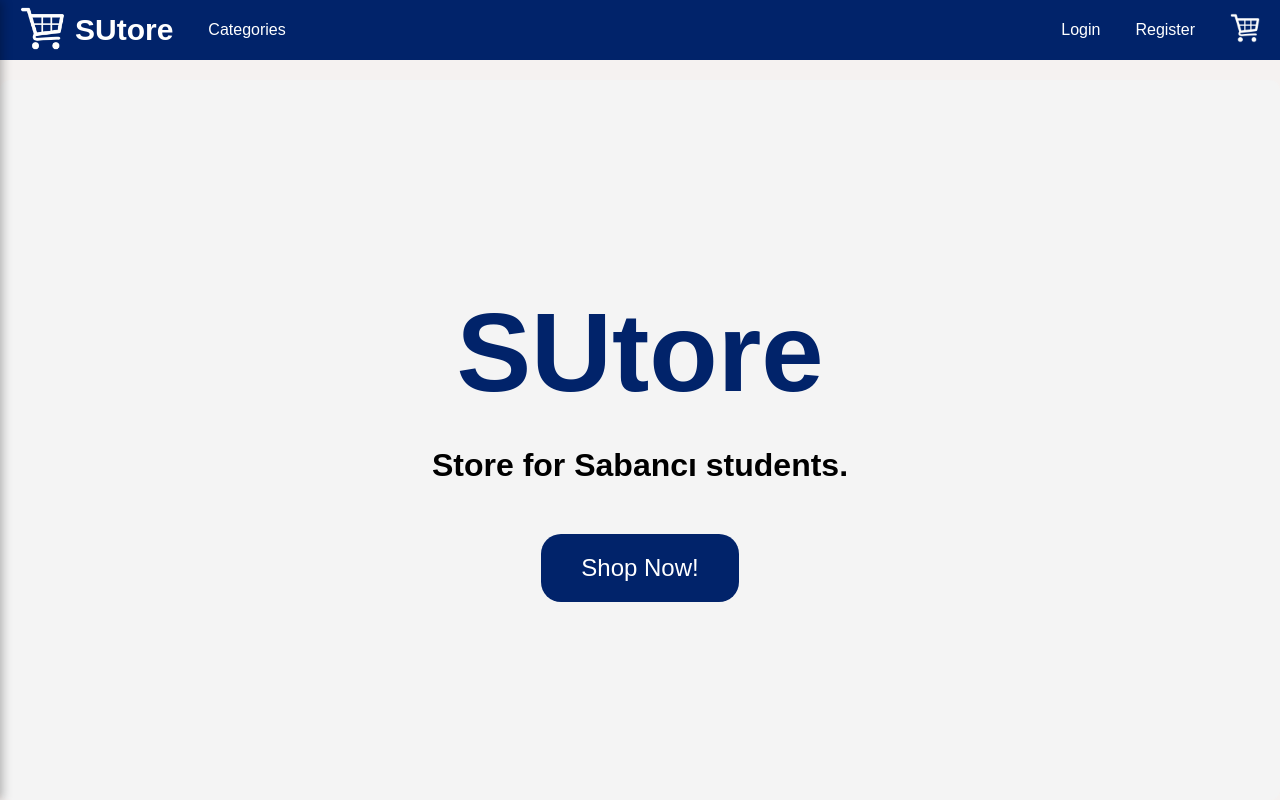
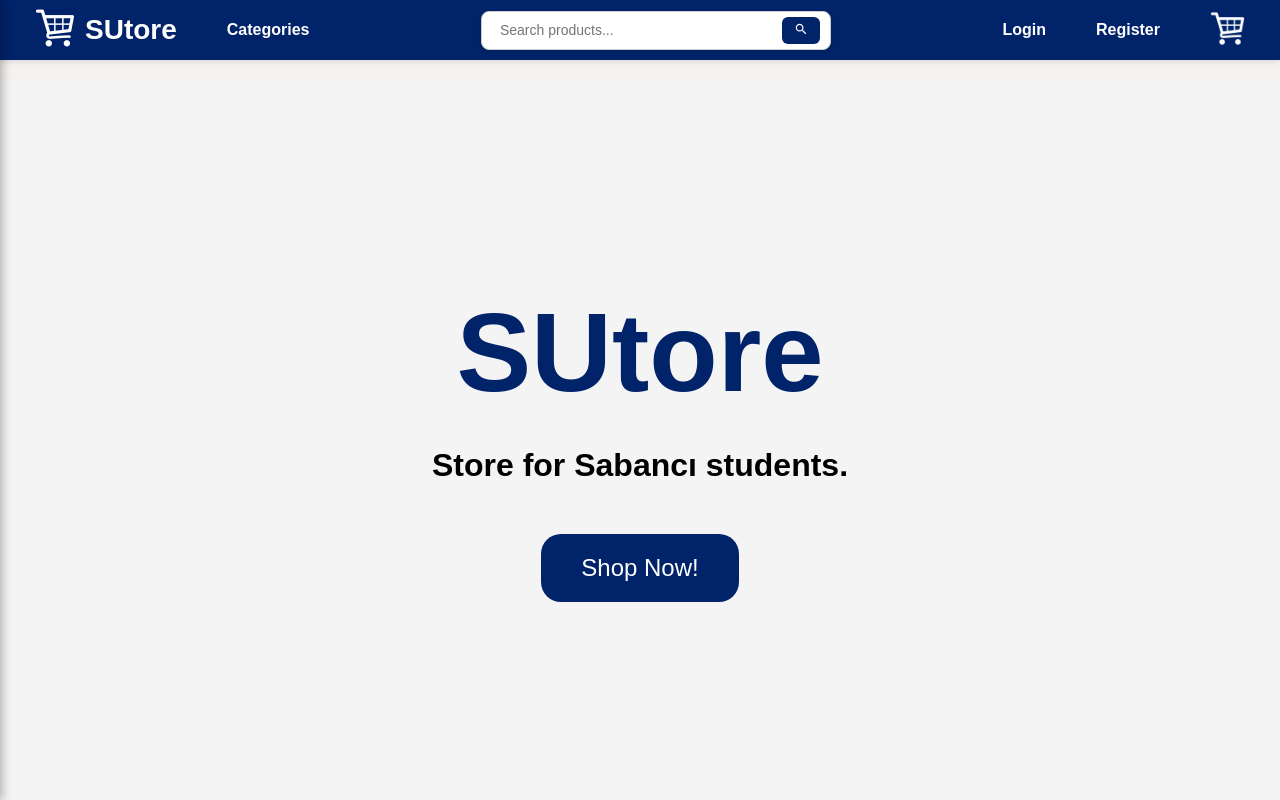
Before and after one commit to Furkyleon/SUtore, a React (Create React App) app in the folder frontend/: page / in a window 1280 px wide. Shown: the top 800 px of the page. Built offline with nearby package versions, Linux system fonts and the light colour scheme.

Commit message:
navbar and icons

```diff
--- a/frontend/src/Components/Categories/CategoryPage.css
+++ b/frontend/src/Components/Categories/CategoryPage.css
@@ -84,3 +84,34 @@ body {
   text-decoration: none;
   color: inherit;
 }
+
+/* Add styling for the sorting dropdown */
+.sort-dropdown {
+  display: flex;
+  justify-content: center;
+  align-items: center;
+  margin-bottom: 20px;
+  font-size: 16px;
+}
+
+.sort-dropdown label {
+  margin-right: 10px;
+  font-weight: bold;
+  color: #01236a;
+}
+
+.sort-dropdown select {
+  padding: 8px 12px;
+  font-size: 14px;
+  border-radius: 5px;
+  border: 1px solid #ddd;
+  background-color: #f4f4f4;
+  cursor: pointer;
+  color: #01236a;
+  transition: border-color 0.2s, box-shadow 0.2s;
+}
+
+.sort-dropdown select:hover {
+  border-color: #01236a;
+  box-shadow: 0 0 5px rgba(0, 0, 0, 0.2);
+}
--- a/frontend/src/Components/Categories/CategoryPage.jsx
+++ b/frontend/src/Components/Categories/CategoryPage.jsx
@@ -1,20 +1,49 @@
-import React from "react";
+import React, { useState } from "react";
 import { useParams, Link } from "react-router-dom";
 import "./CategoryPage.css";
 import products from "../../data/products";
 
 const CategoryPage = ({ addToCart }) => {
   const { categoryName } = useParams();
+  const [sortOrder, setSortOrder] = useState("asc"); // State for sorting order
+
+  // Filter products based on the category
   const filteredProducts = products.filter(
     (product) => product.category === categoryName
   );
 
+  // Sort products based on price and sortOrder
+  const sortedProducts = filteredProducts.sort((a, b) => {
+    return sortOrder === "asc"
+      ? a.price - b.price
+      : b.price - a.price;
+  });
+
+  // Handle sorting order change
+  const handleSortChange = (event) => {
+    setSortOrder(event.target.value);
+  };
+
   return (
     <div className="category-page-wrapper">
       <h1>{categoryName}</h1>
+
+      {/* Sort Dropdown */}
+      <div className="sort-dropdown">
+        <label htmlFor="sortOrder">Sort by Price: </label>
+        <select
+          id="sortOrder"
+          value={sortOrder}
+          onChange={handleSortChange}
+        >
+          <option value="asc">Low to High</option>
+          <option value="desc">High to Low</option>
+        </select>
+      </div>
+
       <div className="product-list">
-        {filteredProducts.length > 0 ? (
-          filteredProducts.map((product) => (
+        {sortedProducts.length > 0 ? (
+          sortedProducts.map((product) => (
             <div key={product.id} className="product-card">
               <Link to={`/product/${product.id}`}>
                 <img src={product.image} alt={product.name} />
--- a/frontend/src/Components/Navbar/Navbar.css
+++ b/frontend/src/Components/Navbar/Navbar.css
@@ -1,56 +1,82 @@
 .navbar {
-  font-family: Arial, sans-serif;
+  font-family: "Arial", sans-serif;
   background-color: #01236a;
   color: #fff;
-  padding: 0px 10px;
+  padding: 0px 20px;
   display: flex;
   align-items: center;
   justify-content: space-between;
   position: fixed;
   top: 0;
-  left: 0; /* Sağa kayıklığı düzeltmek için */
+  left: 0;
   width: 100%;
   height: 60px;
   z-index: 1000;
+  box-shadow: 0 2px 5px rgba(0, 0, 0, 0.1);
 }
 
 .navbar .nav-left {
   display: flex;
   align-items: center;
-  gap: 15px;
+  gap: 20px;
 }
 
 .navbar .nav-left a {
   color: #fff;
   text-decoration: none;
-  padding: 5px 10px;
+  padding: 5px 15px;
+  border-radius: 4px;
+  transition: background-color 0.3s ease, transform 0.2s ease;
+  font-weight: bold;
+}
+
+.navbar .nav-left .animation:hover {
+  background-color: #ff9800;
+  transform: scale(1.1);
 }
 
 .navbar .nav-left .logo {
-  width: 45px;
-  margin-right: -25px;
+  width: 40px;
+  margin-right: -200px;
+  transition: transform 0.3s ease;
+}
+
+.navbar .nav-left .logo:hover {
+  transform: rotate(10deg) scale(1.1);
 }
 
 .navbar .nav-left a.SUtore {
-  color: #fff;
   font-weight: bold;
-  font-size: 30px;
+  font-size: 28px;
 }
 
 .navbar .nav-right {
   display: flex;
   align-items: center;
-  gap: 15px;
+  gap: 20px;
 }
 
 .navbar .nav-right a {
   color: #fff;
   text-decoration: none;
-  padding: 5px 10px;
+  padding: 5px 15px;
+  border-radius: 4px;
+  font-weight: bold;
+  transition: background-color 0.3s ease, transform 0.2s ease;
+}
+
+.navbar .nav-right a:hover {
+  background-color: #ff9800;
+  transform: scale(1.1);
 }
 
 .navbar .nav-right .logo {
-  width: 30px;
+  width: 35px;
+  transition: transform 0.3s ease;
+}
+
+.navbar .nav-right .logo:hover {
+  transform: scale(1.2);
 }
 
 .navbar .sidebar {
@@ -58,16 +84,17 @@
   top: 0;
   left: 0;
   height: 100%;
-  width: 80%;
-  max-width: 300px;
+  width: 75%;
+  max-width: 320px;
   background-color: #f9f9f9;
   box-shadow: 2px 0 10px rgba(0, 0, 0, 0.3);
   z-index: 1001;
-  padding: 20px;
+  padding: 25px;
   display: flex;
   flex-direction: column;
   transform: translateX(-100%);
-  transition: transform 0.3s ease-in-out;
+  transition: transform 0.4s ease-in-out;
+  overflow-y: auto;
 }
 
 .navbar .sidebar-open {
@@ -77,26 +104,28 @@
 .navbar .close-button {
   background: none;
   border: none;
-  font-size: 24px;
-  color: #333;
+  font-size: 28px;
+  color: #ff5f5f;
   align-self: flex-end;
   cursor: pointer;
-  transition: color 0.2s ease;
+  transition: color 0.3s ease, transform 0.3s ease;
 }
 
 .navbar .close-button:hover {
-  color: #ff5f5f;
+  color: #ff9800;
+  transform: rotate(90deg);
 }
 
 .navbar .sidebar h2 {
-  font-size: 18px;
+  font-size: 20px;
   font-weight: bold;
-  margin-bottom: 20px;
+  margin-bottom: 25px;
   color: #01236a;
+  text-shadow: 1px 1px 2px #f9f9f9;
 }
 
 .navbar .sidebar-menu {
-  list-style-type: none;
+  list-style: none;
   padding: 0;
   margin: 0;
 }
@@ -106,28 +135,76 @@
 }
 
 .navbar .sidebar-menu li a {
-  color: #333;
+  color: #01236a;
   text-decoration: none;
-  font-size: 16px;
+  font-size: 18px;
+  font-weight: bold;
   display: flex;
   align-items: center;
-  padding: 10px;
-  border-radius: 4px;
-  transition: background-color 0.2s ease, color 0.2s ease;
+  padding: 12px 15px;
+  border-radius: 6px;
+  background-color: rgba(255, 255, 255, 0.8);
+  transition: background-color 0.3s ease, transform 0.2s ease, box-shadow 0.2s ease;
 }
 
 .navbar .sidebar-menu li a:hover {
-  background-color: #e0e0e0;
-  color: #01236a;
+  background-color: #01236a;
+  color: #fff;
+  transform: scale(1.05);
+  box-shadow: 0 4px 10px rgba(0, 0, 0, 0.15);
 }
 
 .navbar .arrow {
   margin-left: auto;
   font-size: 18px;
   color: #666;
-  transition: color 0.2s ease;
+  transition: color 0.2s ease, transform 0.2s ease;
 }
 
 .navbar .sidebar-menu li a:hover .arrow {
-  color: #01236a;
+  color: #fff;
+  transform: rotate(90deg);
 }
+
+.search-bar {
+  display: flex;
+  align-items: center;
+  background-color: #fff;
+  border-radius: 8px;
+  padding: 5px 10px;
+  width: 350px;
+  box-shadow: 0 2px 4px rgba(0, 0, 0, 0.1);
+  border: 1px solid #ccc;
+}
+
+.search-input {
+  border: none;
+  outline: none;
+  flex: 1;
+  padding: 5px 8px;
+  font-size: 14px;
+  border-radius: 6px;
+  color: #333;
+}
+
+.search-button {
+  background-color: #01236a;
+  border: none;
+  color: white;
+  padding: 5px 12px;
+  border-radius: 6px;
+  font-size: 14px;
+  font-weight: bold;
+  cursor: pointer;
+  transition: background-color 0.3s ease, transform 0.2s ease;
+}
+
+.search-button:hover {
+  background-color: #01489b;
+  transform: translateY(-1px);
+}
+
+.search-button:active {
+  background-color: #011b4d;
+  transform: translateY(0);
+}
--- a/frontend/src/Components/Navbar/Navbar.jsx
+++ b/frontend/src/Components/Navbar/Navbar.jsx
@@ -1,9 +1,11 @@
 import React, { useState, useEffect, useRef } from "react";
 import { Link } from "react-router-dom";
 import "./Navbar.css";
+import { IoMdSearch } from "react-icons/io";
 
 const Navbar = () => {
   const [isSidebarOpen, setIsSidebarOpen] = useState(false);
+  const [searchTerm, setSearchTerm] = useState(""); // State for search input
   const sidebarRef = useRef(null);
 
   const toggleSidebar = () => {
@@ -14,6 +16,16 @@ const Navbar = () => {
     if (sidebarRef.current && !sidebarRef.current.contains(event.target)) {
       setIsSidebarOpen(false);
     }
+  };
+
+  const handleSearchChange = (event) => {
+    setSearchTerm(event.target.value);
+  };
+
+  const handleSearchSubmit = (event) => {
+    event.preventDefault();
+    console.log("Search Term:", searchTerm); // Handle search logic here
+    // Example: Navigate to a search results page or filter products
   };
 
   useEffect(() => {
@@ -32,9 +44,24 @@ const Navbar = () => {
         <a href="/" className="SUtore">
           SUtore
         </a>
-        <a href="javascript:void(0)" onClick={toggleSidebar}>
+        <a className = "animation" href="javascript:void(0)" onClick={toggleSidebar}>
           Categories
         </a>
+      </div>
+
+      <div className="nav-center">
+        <form className="search-bar" onSubmit={handleSearchSubmit}>
+          <input
+            type="text"
+            className="search-input"
+            placeholder="Search products..."
+            value={searchTerm}
+            onChange={handleSearchChange}
+          />
+          <button type="submit" className="search-button">
+          <IoMdSearch />
+          </button>
+        </form>
       </div>
 
       <div className="nav-right">
@@ -45,7 +72,7 @@ const Navbar = () => {
           Register
         </a>
         <a href="/cart" className="SUtore">
-          <img src="/navbarlogo.png" alt="" className="logo"/>
+          <img src="/navbarlogo.png" alt="" className="logo" />
         </a>
       </div>
 
```
